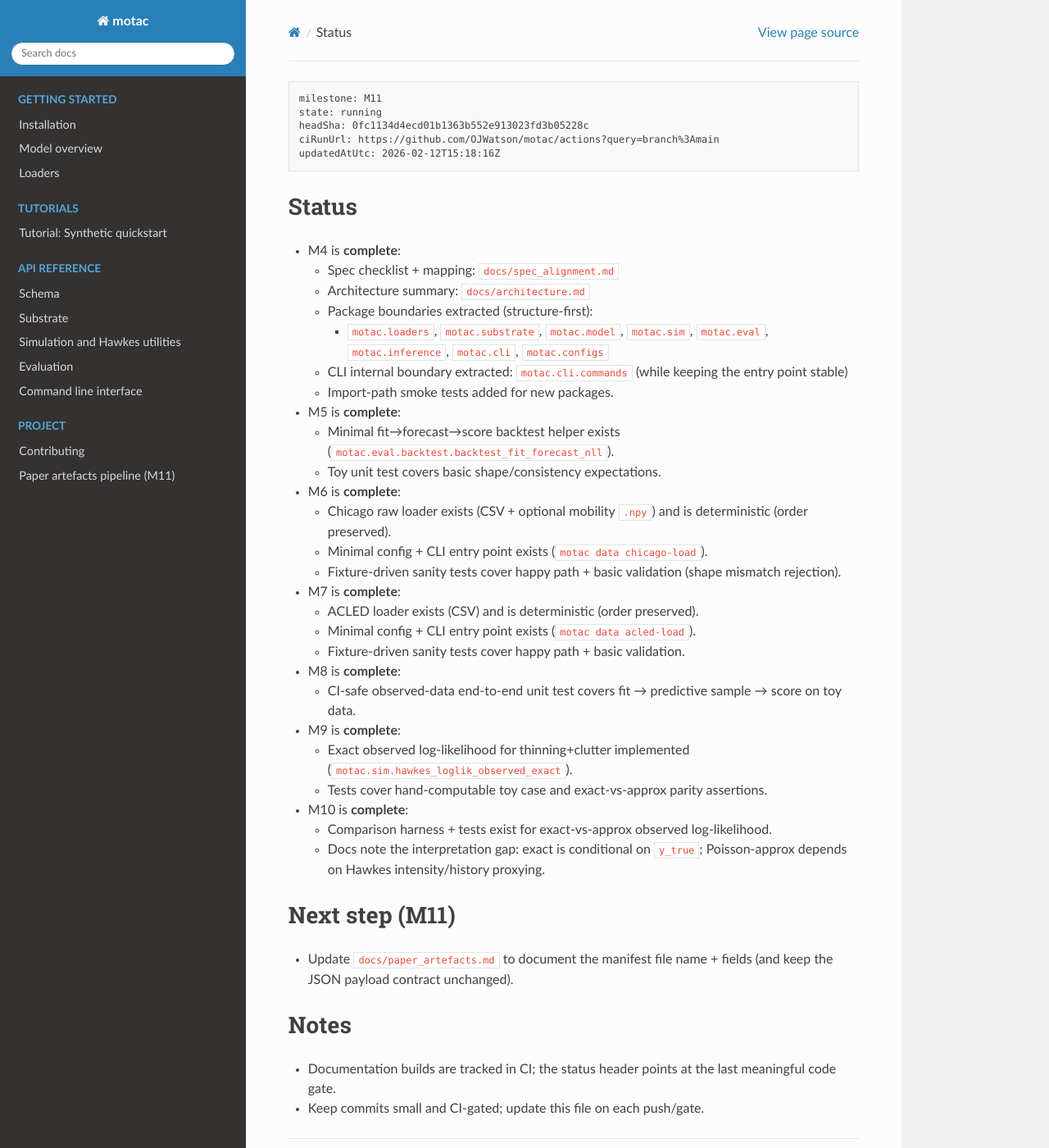
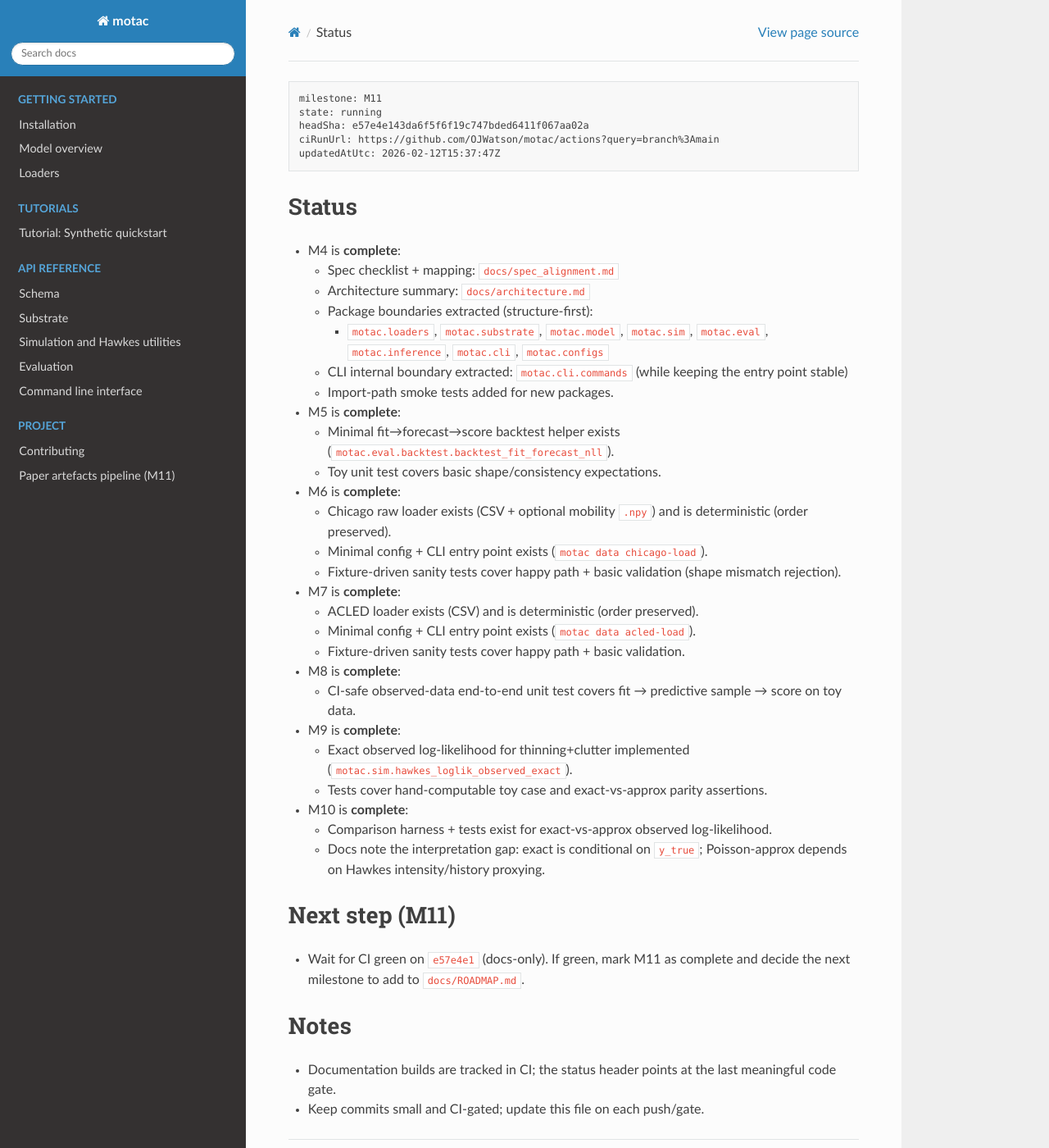
Before and after one commit to OJWatson/motac, a Sphinx documentation site: the page built from docs/STATUS.md, in a window 1280 px wide and 1400 px high. Shown: the whole window at 82% size. Built offline with Sphinx 7.4.7 and the Read the Docs theme 3.1.0, drawn with Linux system fonts in a browser that asks for light colours.

````diff
--- a/docs/STATUS.md
+++ b/docs/STATUS.md
@@ -1,9 +1,9 @@
 ```pm-status
 milestone: M11
 state: running
-headSha: 0fc1134d4ecd01b1363b552e913023fd3b05228c
+headSha: e57e4e143da6f5f6f19c747bded6411f067aa02a
 ciRunUrl: https://github.com/OJWatson/motac/actions?query=branch%3Amain
-updatedAtUtc: 2026-02-12T15:18:16Z
+updatedAtUtc: 2026-02-12T15:37:47Z
 ```
 
 ## Status
@@ -41,7 +41,7 @@
   - Docs note the interpretation gap: exact is conditional on `y_true`; Poisson-approx depends on Hawkes intensity/history proxying.
 
 ## Next step (M11)
-- Update `docs/paper_artefacts.md` to document the manifest file name + fields (and keep the JSON payload contract unchanged).
+- Wait for CI green on `e57e4e1` (docs-only). If green, mark M11 as complete and decide the next milestone to add to `docs/ROADMAP.md`.
 
 ## Notes
 - Documentation builds are tracked in CI; the status header points at the last meaningful code gate.
````
Also changed, not shown: docs/WORKLOG.md (+1 -0 lines).
